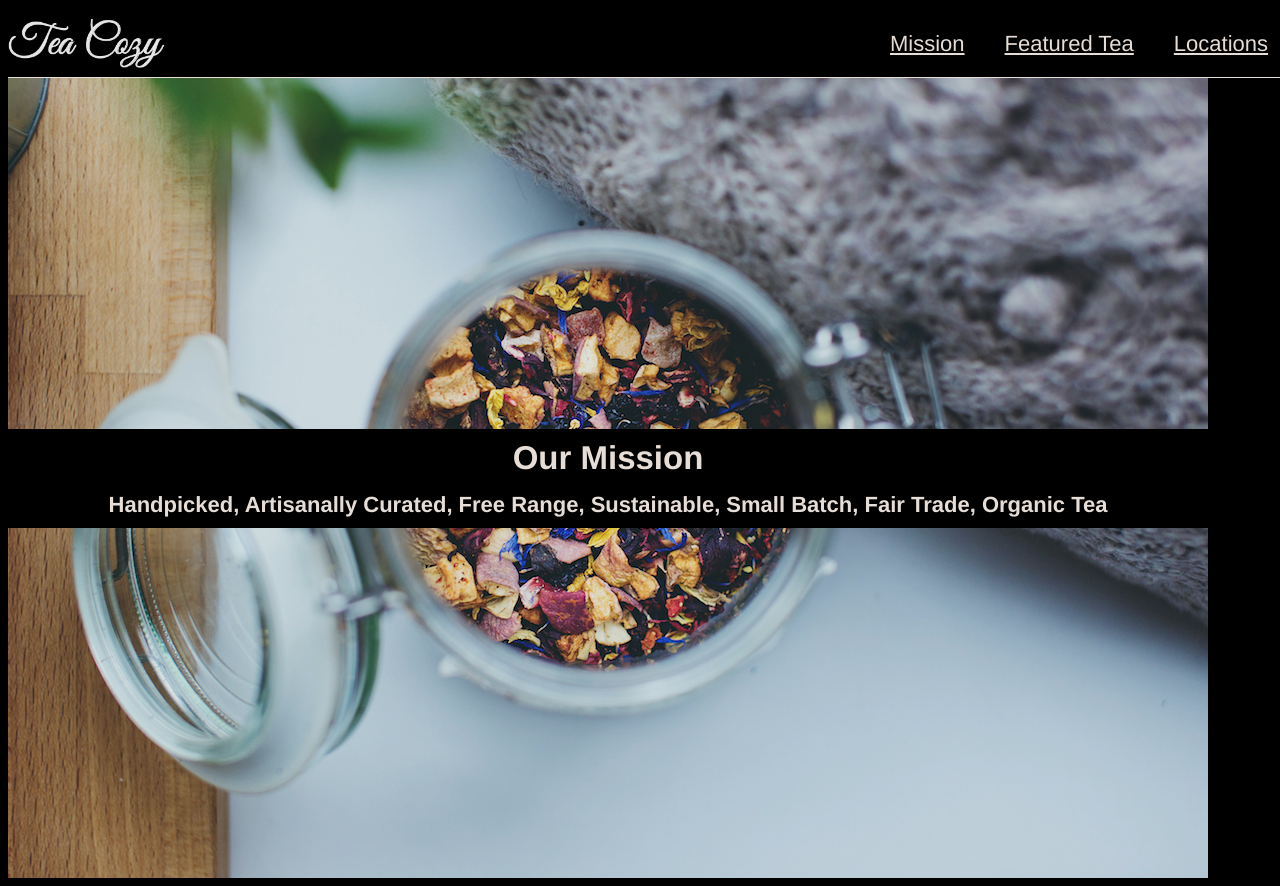
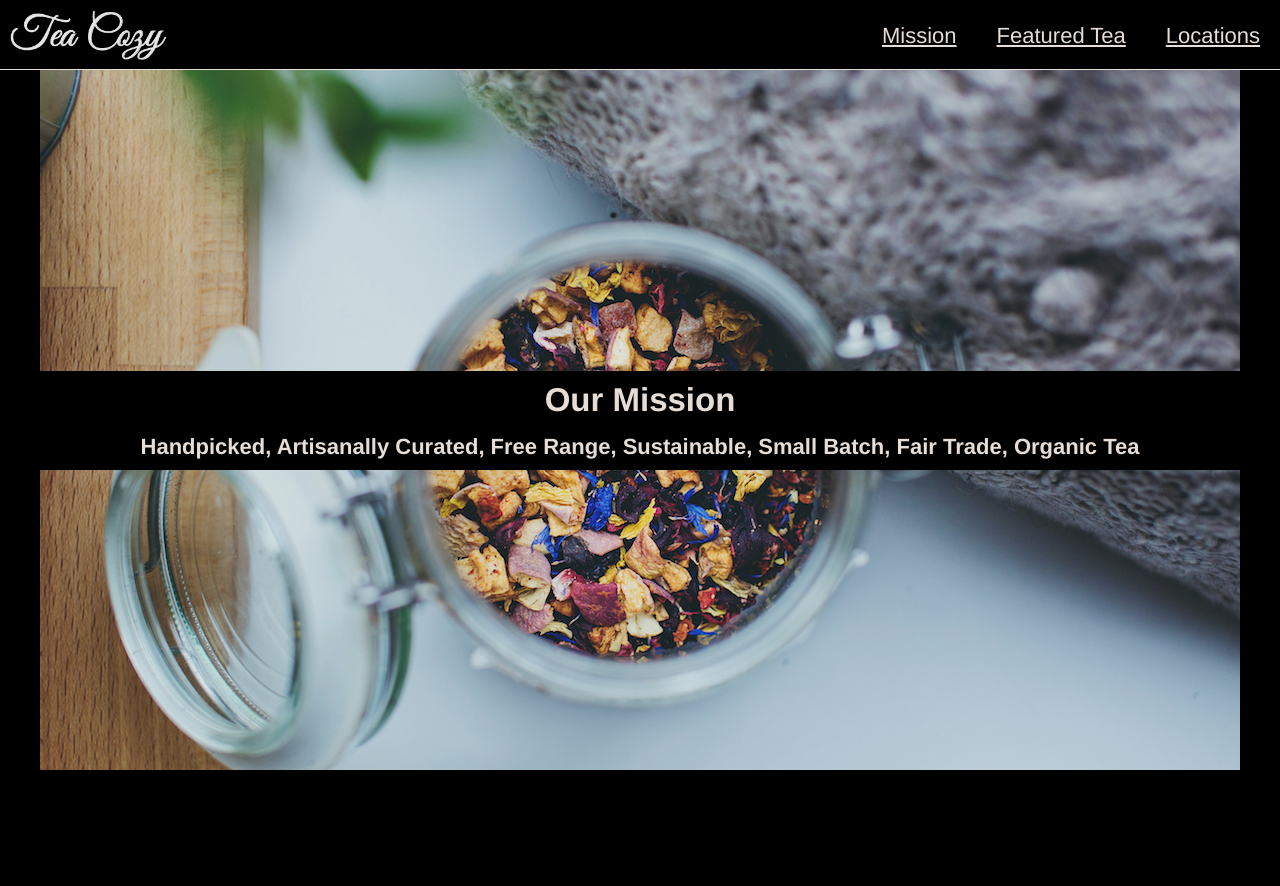
Before and after one commit to richbrant/teacosy, a plain HTML site: page index.html in a window 1280 px wide. After the commit the page ends 800 px from the top, so only its background shows below. Drawn offline with Linux system fonts and the light colour scheme.

Commit message:
complete first section

```diff
--- a/index.html
+++ b/index.html
@@ -19,10 +19,12 @@
 
     </header>
 
-    <div class="mission">
-      <div class="missiontext">
-        <h2>Our Mission</h2>
-        <h4>Handpicked, Artisanally Curated, Free Range, Sustainable, Small Batch, Fair Trade, Organic Tea</h4>
+    <div class="missioncontainer">
+      <div class="mission">
+        <div class="missiontext">
+          <h2>Our Mission</h2>
+          <h4>Handpicked, Artisanally Curated, Free Range, Sustainable, Small Batch, Fair Trade, Organic Tea</h4>
+        </div>
       </div>
     </div>
 
--- a/resources/css/style.css
+++ b/resources/css/style.css
@@ -8,8 +8,8 @@ body{
   color: seashell;
   opacity: 0.9;
   font-size: 22px;
-  width: 100%;
-
+  text-align: center;
+  margin: 0;
 }
 
 header{
@@ -22,6 +22,7 @@ header{
 header img {
   max-height: 50px;
   margin-top: 10px;
+  margin-left: 10px;
   color: inherit;
 }
 
@@ -36,9 +37,14 @@ header nav a{
   font-family: inherit;
 }
 
+.missioncontainer{
+display: flex;
+justify-content: center;
+}
+
 .mission{
   background-image: url("../images/img-mission-background.jpg");
-  height: 800px;
+  height: 700px;
   width: 1200px;
   display: flex;
   flex-wrap: wrap;
@@ -46,11 +52,9 @@ header nav a{
 }
 
 .missiontext {
-  display: block;
   background-color: black;
   margin:auto;
   width: 100%;
-  text-align: center;
 }
 
 .missiontext h2, h4{
```
